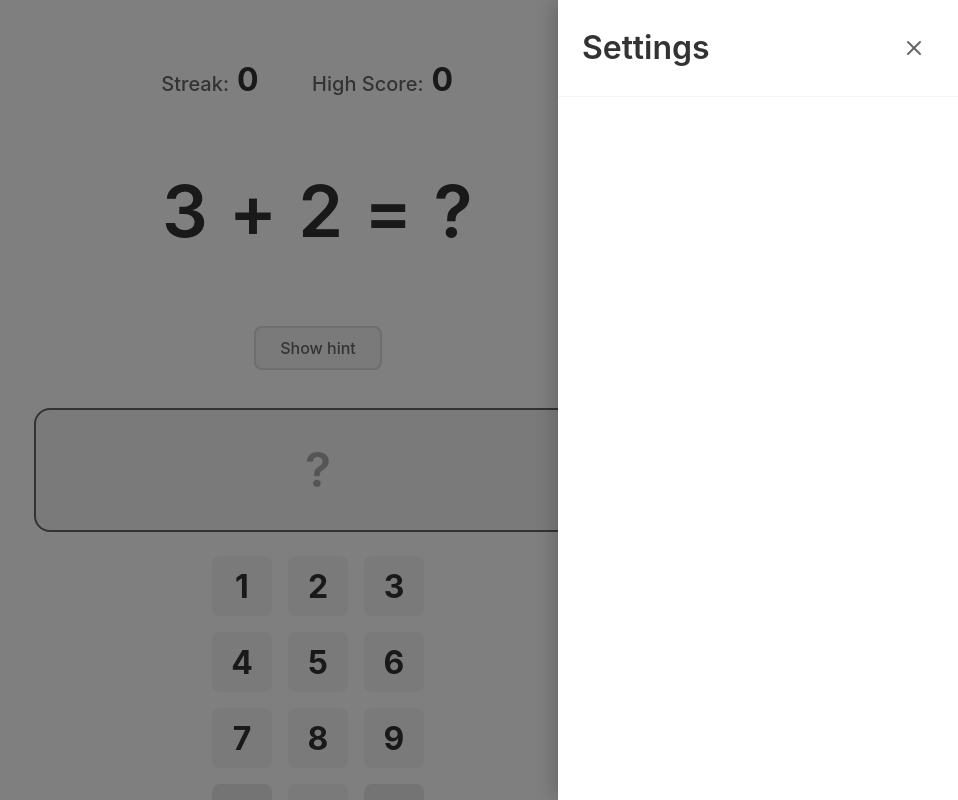
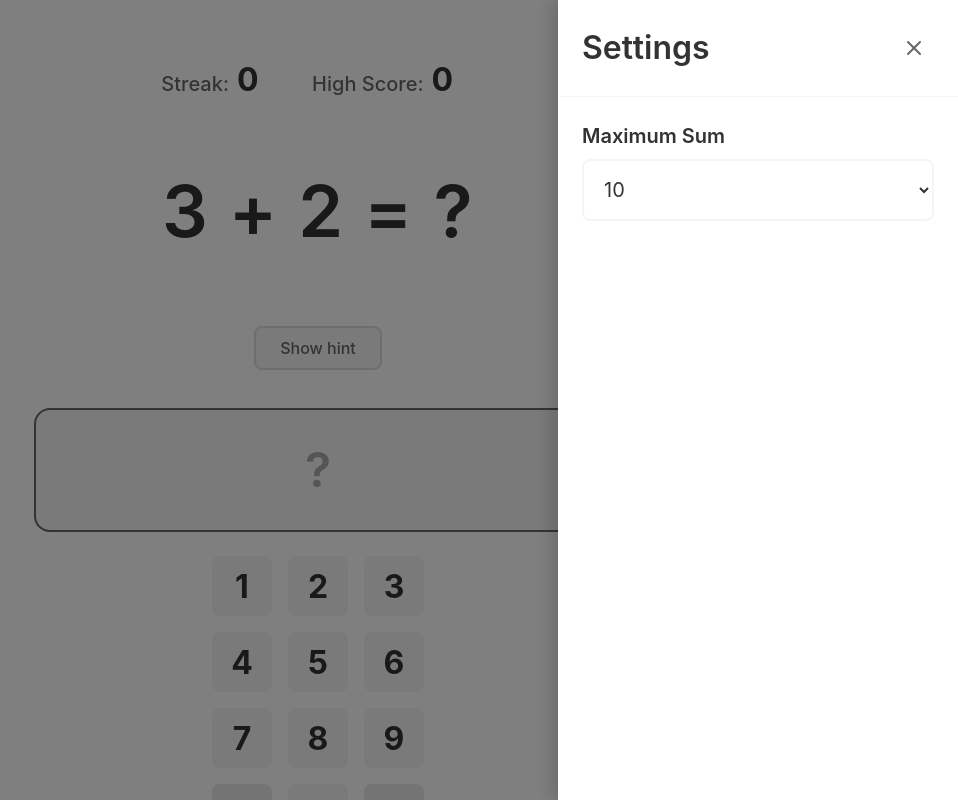
Before and after one commit to cbrit/math-streak, a React (Vite) app: page / in a window 1280 px wide. Both pictures are taken after a click on the button "Open settings". Shown: the whole page, without its empty margins (322-1280 px from the left). Built offline with nearby package versions, Linux system fonts and the light colour scheme.

Commit message:
Add max sum setting

```diff
--- a/src/App.tsx
+++ b/src/App.tsx
@@ -1,7 +1,8 @@
-import { useEffect, useState } from 'react';
+import { useEffect, useState, useMemo } from 'react';
 import { useGameState } from '@/hooks/useGameState';
 import { useSound } from '@/hooks/useSound';
 import { useKeyboardInput } from '@/hooks/useKeyboardInput';
+import { useLocalStorage } from '@/hooks/useLocalStorage';
 import { ScoreDisplay } from '@/components/ScoreDisplay';
 import { ProblemDisplay } from '@/components/ProblemDisplay';
 import { AnswerDisplay } from '@/components/AnswerDisplay';
@@ -10,19 +11,29 @@ import { FeedbackModal } from '@/components/FeedbackModal';
 import { TenFrame } from '@/components/TenFrame';
 import { SettingsButton } from '@/components/SettingsButton';
 import { SettingsPanel } from '@/components/SettingsPanel';
-import { FEATURES, TIMING } from '@/lib/constants';
+import { FEATURES, TIMING, DEFAULT_CONFIG, STORAGE_KEYS } from '@/lib/constants';
 import styles from '@/styles/App.module.css';
 import '@/styles/global.css';
 
 export default function App() {
-  // Initialize game state
-  const { state, actions } = useGameState();
+  // Settings state
+  const [maxResult, setMaxResult] = useLocalStorage(STORAGE_KEYS.MAX_RESULT, 10);
+  const [isSettingsOpen, setIsSettingsOpen] = useState(false);
+
+  // Create game config based on settings
+  const gameConfig = useMemo(() => ({
+    ...DEFAULT_CONFIG,
+    constraints: {
+      ...DEFAULT_CONFIG.constraints,
+      maxResult,
+    },
+  }), [maxResult]);
+
+  // Initialize game state with custom config
+  const { state, actions } = useGameState(gameConfig);
 
   // Initialize sound system
   const { playSuccess, playError } = useSound();
-
-  // Settings panel state
-  const [isSettingsOpen, setIsSettingsOpen] = useState(false);
 
   // Handle answer submission
   const handleSubmit = () => {
@@ -159,6 +170,8 @@ export default function App() {
       <SettingsPanel
         isOpen={isSettingsOpen}
         onClose={() => setIsSettingsOpen(false)}
+        maxResult={maxResult}
+        onMaxResultChange={setMaxResult}
       />
     </div>
   );
--- a/src/components/SettingsPanel.tsx
+++ b/src/components/SettingsPanel.tsx
@@ -4,9 +4,11 @@ import styles from '@/styles/SettingsPanel.module.css';
 interface SettingsPanelProps {
   isOpen: boolean;
   onClose: () => void;
+  maxResult: number;
+  onMaxResultChange: (value: number) => void;
 }
 
-export function SettingsPanel({ isOpen, onClose }: SettingsPanelProps) {
+export function SettingsPanel({ isOpen, onClose, maxResult, onMaxResultChange }: SettingsPanelProps) {
   // Handle Esc key to close panel
   useEffect(() => {
     if (!isOpen) return;
@@ -74,7 +76,24 @@ export function SettingsPanel({ isOpen, onClose }: SettingsPanelProps) {
         </div>
 
         <div className={styles.content}>
-          {/* Empty for now - settings will be added here */}
+          <div className={styles.settingSection}>
+            <label htmlFor="max-result" className={styles.settingLabel}>
+              Maximum Sum
+            </label>
+            <select
+              id="max-result"
+              className={styles.settingSelect}
+              value={maxResult}
+              onChange={(e) => onMaxResultChange(Number(e.target.value))}
+              data-testid="max-result-select"
+            >
+              {[1, 2, 3, 4, 5, 6, 7, 8, 9, 10].map((value) => (
+                <option key={value} value={value}>
+                  {value}
+                </option>
+              ))}
+            </select>
+          </div>
         </div>
       </div>
     </div>
--- a/src/lib/constants.ts
+++ b/src/lib/constants.ts
@@ -19,6 +19,7 @@ export const UI = {
 // Local storage keys
 export const STORAGE_KEYS = {
   HIGH_SCORE: 'math-streak-high-score',
+  MAX_RESULT: 'math-streak-max-result',
 } as const;
 
 // Feature flags
--- a/src/styles/SettingsPanel.module.css
+++ b/src/styles/SettingsPanel.module.css
@@ -75,6 +75,43 @@
   overflow-y: auto;
 }
 
+/* Settings sections */
+.settingSection {
+  margin-bottom: var(--spacing-lg);
+}
+
+.settingLabel {
+  display: block;
+  font-size: var(--font-size-base);
+  font-weight: 600;
+  color: var(--color-text);
+  margin-bottom: var(--spacing-sm);
+}
+
+.settingSelect {
+  width: 100%;
+  padding: var(--spacing-md);
+  font-size: var(--font-size-base);
+  font-family: var(--font-family);
+  color: var(--color-text);
+  background: var(--color-background);
+  border: 2px solid var(--color-surface);
+  border-radius: var(--radius-md);
+  cursor: pointer;
+  transition: var(--transition-fast);
+  min-height: 56px; /* Touch-friendly */
+}
+
+.settingSelect:hover {
+  border-color: var(--color-primary);
+}
+
+.settingSelect:focus {
+  outline: none;
+  border-color: var(--color-primary);
+  box-shadow: 0 0 0 3px rgba(74, 144, 226, 0.2);
+}
+
 /* Animations */
 @keyframes fadeIn {
   from {
```
